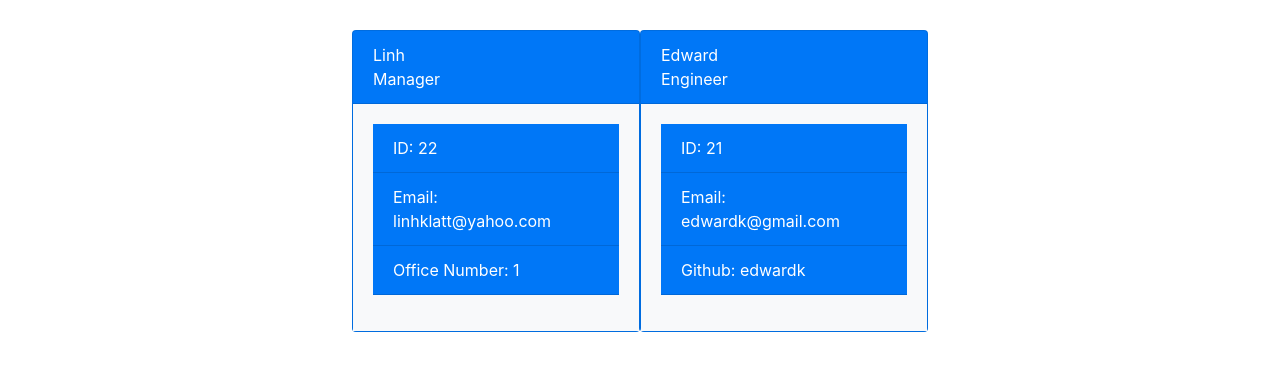
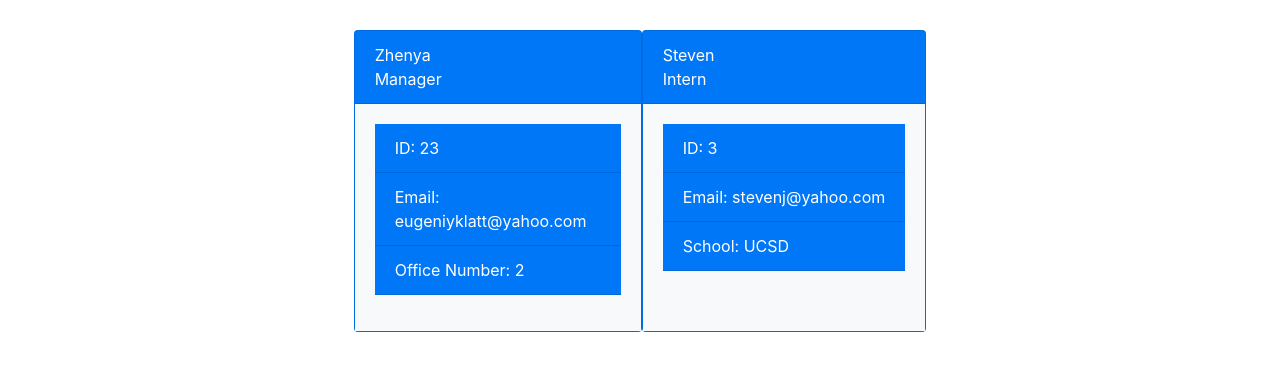
Before and after one commit to linhklatt/team-profile-generator, a website: page dist/index.html in a window 1280 px wide. Shown: the part 187-558 px from the top of the page. Drawn offline with nearby package versions, Linux system fonts and the light colour scheme; files that its build step writes are made by us from their sources.

```diff
--- a/dist/index.html
+++ b/dist/index.html
@@ -19,14 +19,14 @@
     <div class="subContainer d-flex justify-content-center">
     <div class="card text-white bg-primary mb-3" style="max-width: 18rem;">
         <div class="card-header">
-        <div class="name">Linh</div>
+        <div class="name">Zhenya</div>
         <div class="position">Manager</div>
     </div>
         <div class="card-body bg-light">
             <div class="subCard text-white bg-primary mb-3" style="max-width: 18rem;">
-            <div class="id card-header">ID: 22</div>
-            <div class="email card-header">Email: linhklatt@yahoo.com</div>
-            <div class="email card-header">Office Number: 1</div>
+            <div class="id card-header">ID: 23</div>
+            <div class="email card-header">Email: eugeniyklatt@yahoo.com</div>
+            <div class="email card-header">Office Number: 2</div>
         </div>
     </div>
     </div>
@@ -34,14 +34,14 @@
         <div class="subContainer d-flex justify-content-center">
         <div class="card text-white bg-primary mb-3" style="max-width: 18rem;">
             <div class="card-header">
-          <div class="name">Edward</div>
-          <div class="position">Engineer</div>
+            <div class="name">Steven</div>
+            <div class="position">Intern</div>
         </div>
             <div class="card-body bg-light">
                 <div class="subCard text-white bg-primary mb-3" style="max-width: 18rem;">
-              <div class="id card-header">ID: 21</div>
-              <div class="email card-header">Email: edwardk@gmail.com</div>
-              <div class="email card-header">Github: edwardk</div>
+                <div class="id card-header">ID: 3</div>
+                <div class="email card-header">Email: stevenj@yahoo.com</div>
+                <div class="email card-header">School: UCSD</div>
             </div>
         </div>
         </div>
```
Also changed, not shown: README.md, dist/image/Screenshot .png (added). Lines whose indentation alone changed are shown as unchanged.
